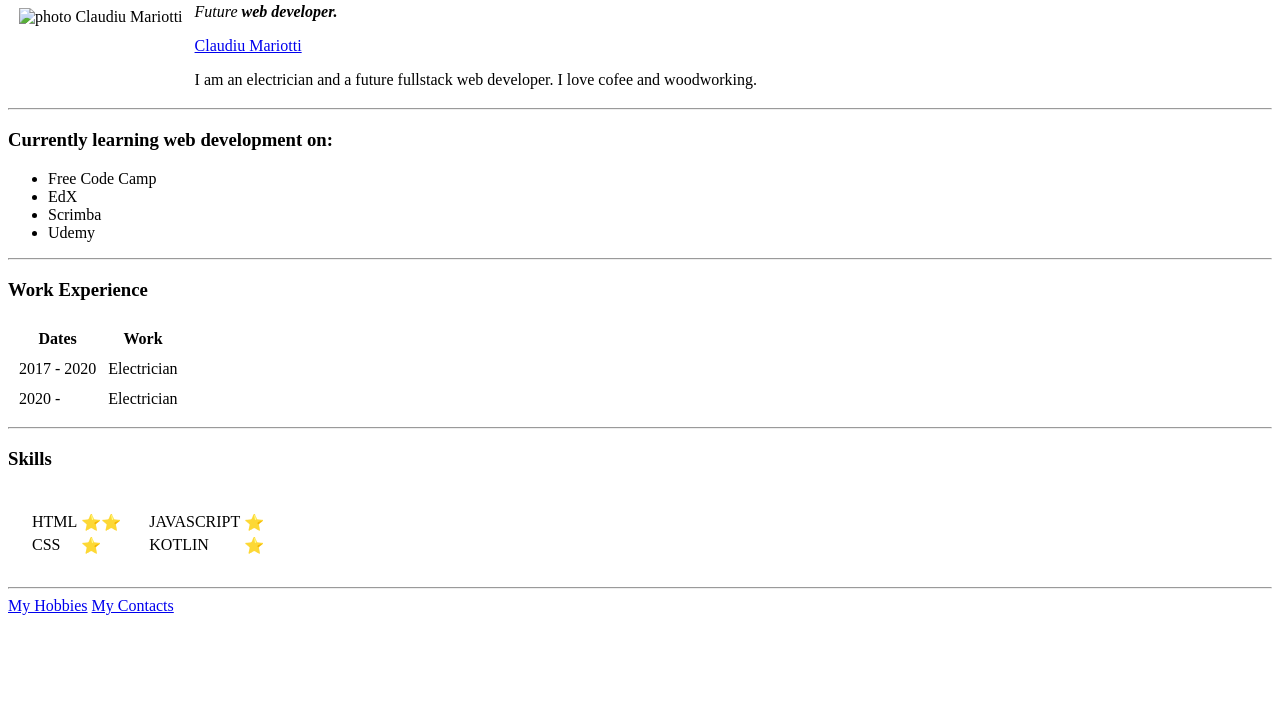
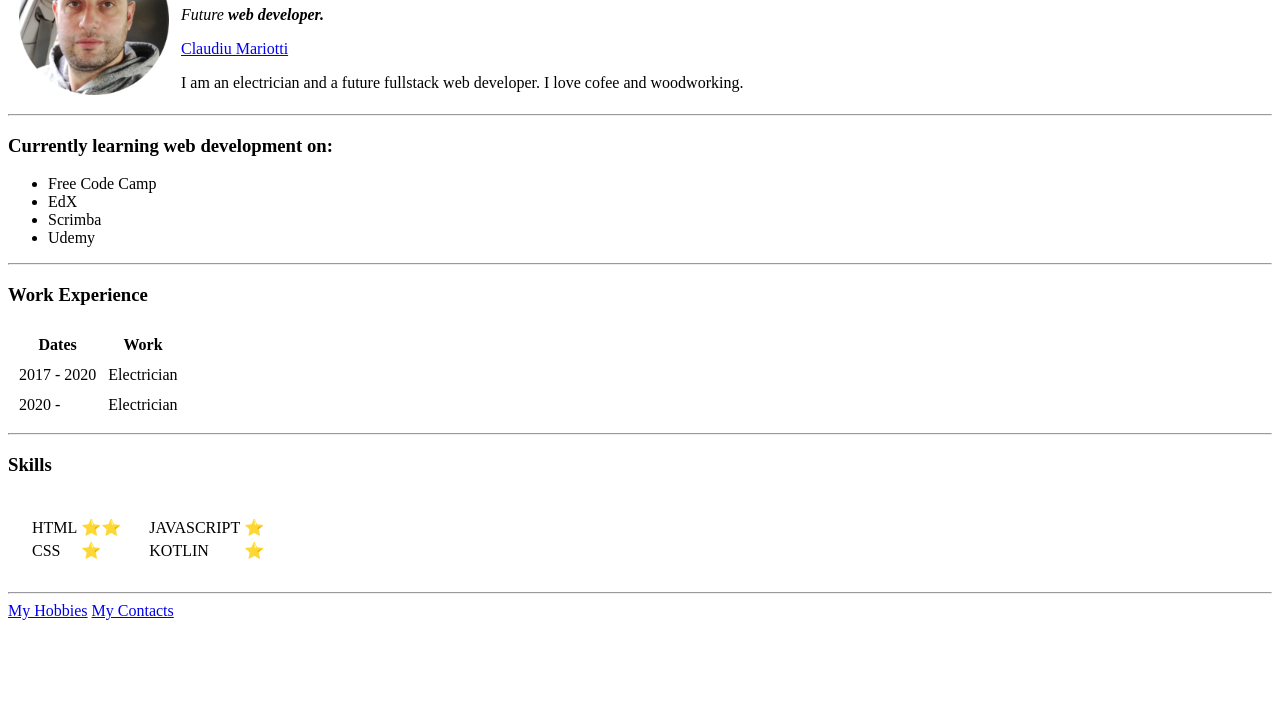
Before and after one commit to mariocode/cv, a plain HTML site: page index.html in a window 1280 px wide. Shown: the part 74-800 px from the top of the page. Drawn offline with Linux system fonts and the light colour scheme.

Commit message:
Update index.html

```diff
--- a/index.html
+++ b/index.html
@@ -6,7 +6,7 @@
   <body>
     <table cellspacing ="10">
       <tr>
-        <td><img src="claudiu.png" alt="photo Claudiu Mariotti"></td>
+        <td><img src="Pic.png" alt="photo Claudiu Mariotti"></td>
         <td><p> <h1>Claudiu Mariotti</h1><em>Future <strong>web developer.</strong></em></p>
         <a href="file:///C:/Users/claud/OneDrive/Documents/Web%20development/HTML-Personal%20site/Index.html">Claudiu Mariotti</a>
         <p>I am an electrician and a future fullstack web developer. I love cofee and woodworking.</p></td>
```
